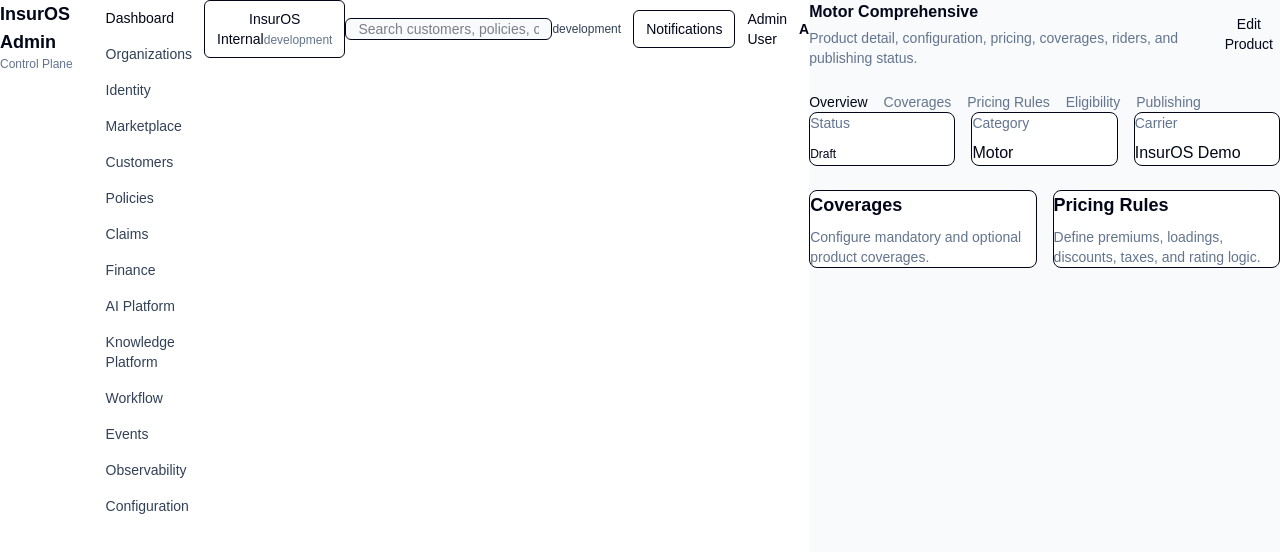
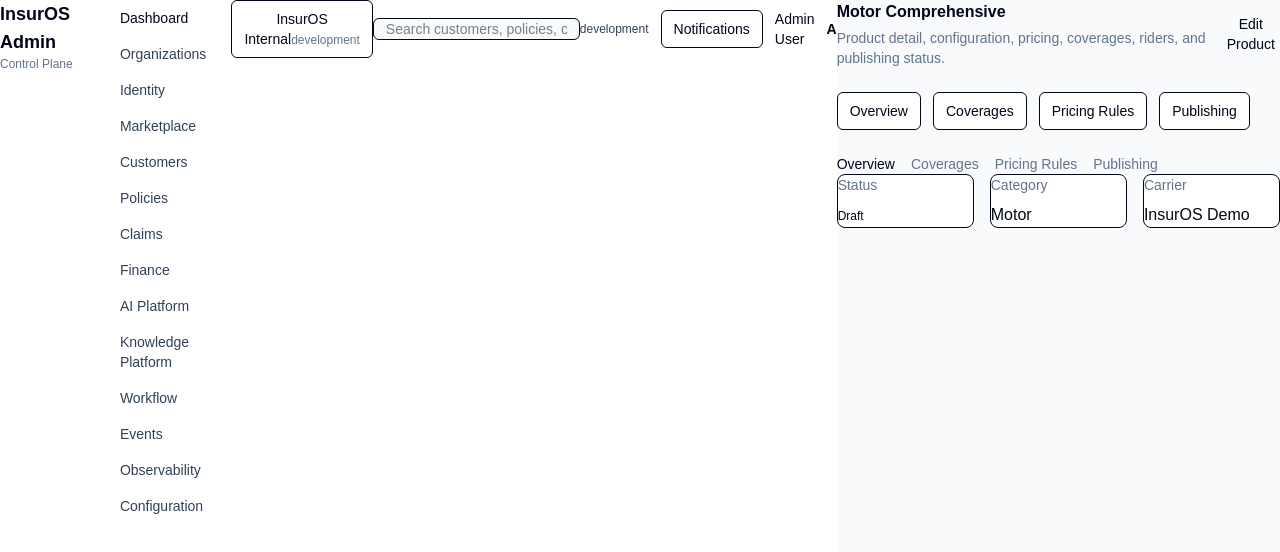
Before and after one commit to Bucrepinfo-lab/InsurOS, a Next.js app in the folder apps/admin/: page /dashboard/marketplace/1 in a window 1280 px wide. Shown: the top 552 px of the page. Built offline with nearby package versions, Linux system fonts and the light colour scheme; no server answers.

Commit message:
fix(marketplace): restore product detail page syntax

```diff
--- a/apps/admin/src/app/dashboard/marketplace/[productId]/page.tsx
+++ b/apps/admin/src/app/dashboard/marketplace/[productId]/page.tsx
@@ -8,12 +8,13 @@ import {
   Tabs
 } from '@insuros/ui';
 
+const productId = 'motor-comprehensive';
+
 const tabs = [
-  { id: 'overview', label: 'Overview' },
-  { id: 'coverages', label: 'Coverages' },
-  { id: 'pricing', label: 'Pricing Rules' },
-  { id: 'eligibility', label: 'Eligibility' },
-  { id: 'publishing', label: 'Publishing' }
+  { id: 'overview', label: 'Overview', href: `/dashboard/marketplace/${productId}` },
+  { id: 'coverages', label: 'Coverages', href: `/dashboard/marketplace/${productId}/coverages` },
+  { id: 'pricing', label: 'Pricing Rules', href: `/dashboard/marketplace/${productId}/pricing` },
+  { id: 'publishing', label: 'Publishing', href: `/dashboard/marketplace/${productId}/publishing` }
 ];
 
 export default function MarketplaceProductDetailPage() {
@@ -23,6 +24,18 @@ export default function MarketplaceProductDetailPage() {
       description='Product detail, configuration, pricing, coverages, riders, and publishing status.'
       actions={<Button>Edit Product</Button>}
     >
+      <div className='mb-6 flex flex-wrap gap-3'>
+        {tabs.map((tab) => (
+          <Link
+            key={tab.id}
+            href={tab.href}
+            className='rounded-md border bg-white px-3 py-2 text-sm font-medium hover:bg-slate-50'
+          >
+            {tab.label}
+          </Link>
+        ))}
+      </div>
+
       <Tabs items={tabs} activeId='overview'>
         <div className='grid gap-4 lg:grid-cols-3'>
           <Card>
@@ -48,26 +61,6 @@ export default function MarketplaceProductDetailPage() {
             </CardContent>
           </Card>
         </div>
-
-        <div className='mt-6 grid gap-4 lg:grid-cols-2'>
-          <Card>
-            <CardContent>
-              <h2 className='text-lg font-semibold text-slate-950'>Coverages</h2>
-              <p className='mt-2 text-sm text-slate-500'>
-                Configure mandatory and optional product coverages.
-              </p>
-            </CardContent>
-          </Card>
-
-          <Card>
-            <CardContent>
-              <h2 className='text-lg font-semibold text-slate-950'>Pricing Rules</h2>
-              <p className='mt-2 text-sm text-slate-500'>
-                Define premiums, loadings, discounts, taxes, and rating logic.
-              </p>
-            </CardContent>
-          </Card>
-        </div>
       </Tabs>
     </DomainModulePage>
   );
```
